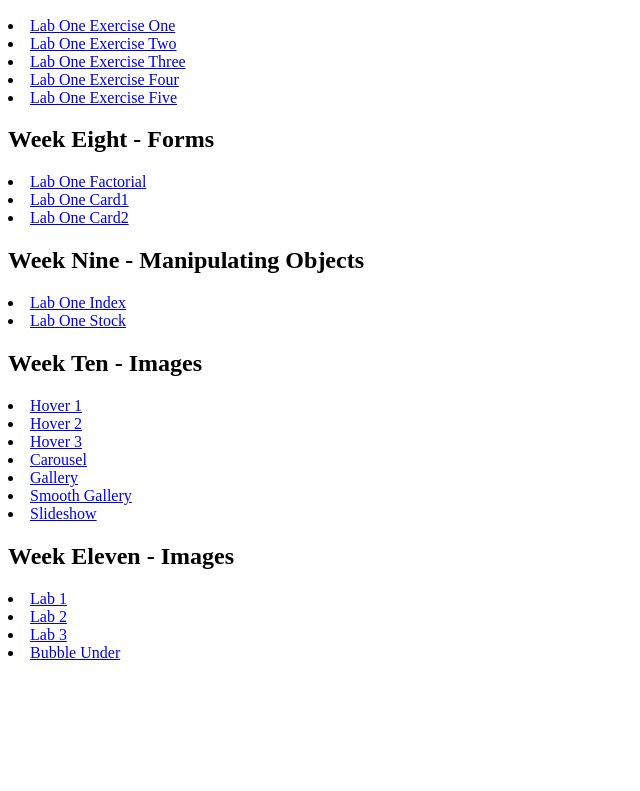
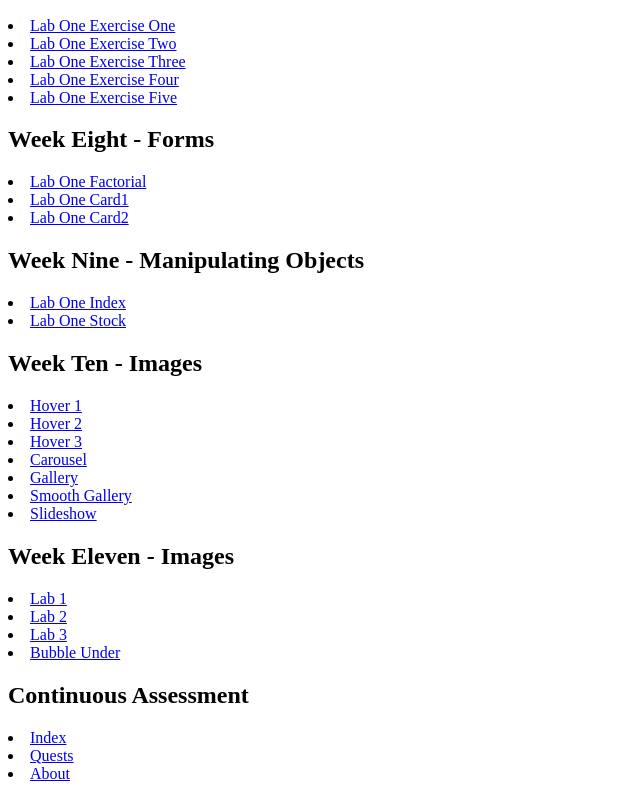
Before and after one commit to petrenkokarina949/webdevelopment2, a plain HTML site: page index.html in a window 1280 px wide. Shown: the part 1127-1918 px from the top of the page, without its empty margins (0-640 px from the left). Before the commit the page ends 1797 px from the top, so only its background shows below. Drawn offline with Linux system fonts and the light colour scheme.

Commit message:
Update index.html

```diff
--- a/index.html
+++ b/index.html
@@ -187,6 +187,16 @@
 <li>
     <a href="week11/BubbleUnder/index.html" target="_blank">Bubble Under </a>
 </li>
+    <h2>Continuous Assessment </h2>
+<li>
+    <a href="final assesment/index.html" target="_blank">Index </a>
+</li>
+<li>
+    <a href="final assesment/quests.html" target="_blank">Quests </a>
+</li>
+<li>
+    <a href="final assesment/about.html" target="_blank">About </a>
+</li>
 </body>
 
 </html>
```
